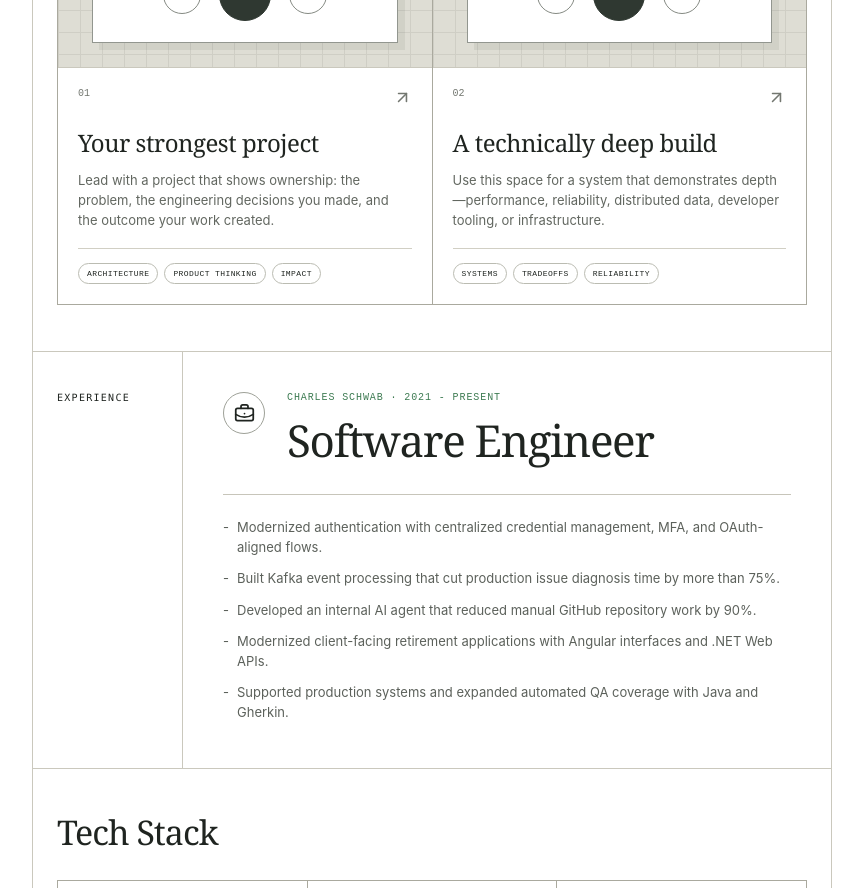
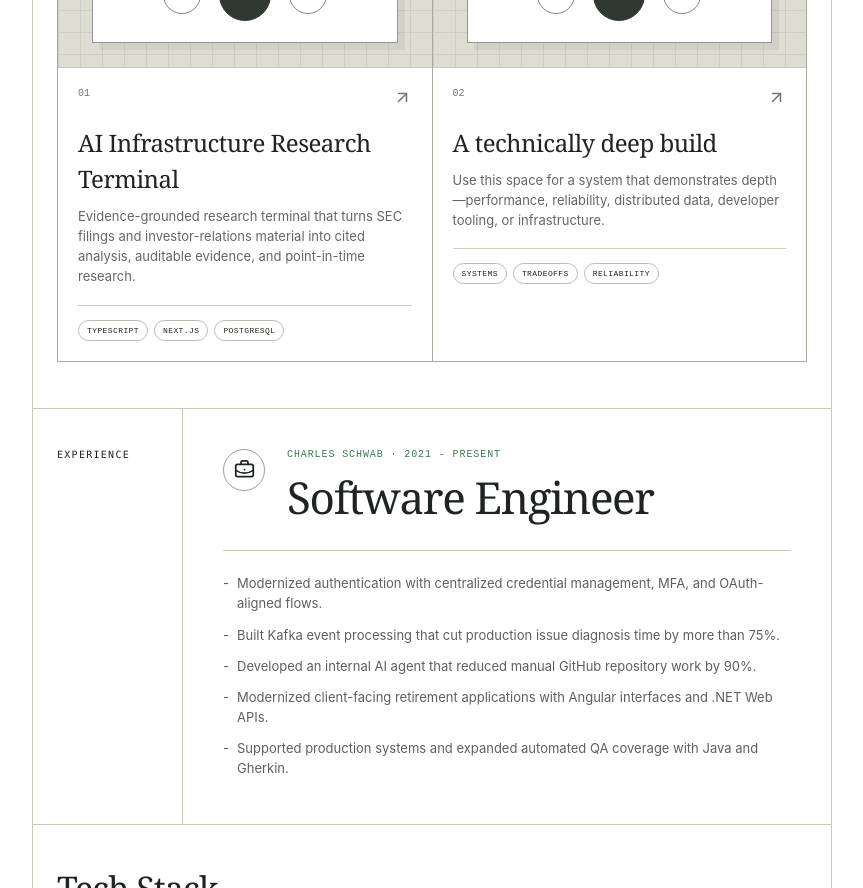
Before and after one commit to timwong101/my-portfolio, a React (Vite) app: page / in a window 1280 px wide. Shown: the part 1080-1968 px from the top of the page, without its empty margins (208-1071 px from the left). Built offline with nearby package versions, Linux system fonts and the light colour scheme.

Commit message:
Add AI infrastructure project

```diff
--- a/src/App.tsx
+++ b/src/App.tsx
@@ -10,10 +10,11 @@ import {
 const projects = [
   {
     index: '01',
-    title: 'Your strongest project',
+    title: 'AI Infrastructure Research Terminal',
     description:
-      'Lead with a project that shows ownership: the problem, the engineering decisions you made, and the outcome your work created.',
-    tags: ['Architecture', 'Product thinking', 'Impact'],
+      'Evidence-grounded research terminal that turns SEC filings and investor-relations material into cited analysis, auditable evidence, and point-in-time research.',
+    tags: ['TypeScript', 'Next.js', 'PostgreSQL'],
+    url: 'https://github.com/timwong101/ai-infra-terminal',
   },
   {
     index: '02',
@@ -133,8 +134,26 @@ function App() {
                   </div>
                 </div>
                 <div className="project-copy">
-                  <div><span>{project.index}</span><ArrowUpRight size={19} /></div>
-                  <h3>{project.title}</h3>
+                  <div>
+                    <span>{project.index}</span>
+                    {'url' in project ? (
+                      <a
+                        href={project.url}
+                        target="_blank"
+                        rel="noreferrer"
+                        aria-label={`View ${project.title} on GitHub`}
+                      >
+                        <ArrowUpRight size={19} />
+                      </a>
+                    ) : <ArrowUpRight size={19} aria-hidden="true" />}
+                  </div>
+                  <h3>
+                    {'url' in project ? (
+                      <a href={project.url} target="_blank" rel="noreferrer">
+                        {project.title}
+                      </a>
+                    ) : project.title}
+                  </h3>
                   <p>{project.description}</p>
                   <ul>{project.tags.map((tag) => <li key={tag}>{tag}</li>)}</ul>
                 </div>
--- a/src/index.css
+++ b/src/index.css
@@ -61,7 +61,10 @@ h2 { margin: 0; font-family: Georgia, serif; font-size: 34px; font-weight: 400;
 .visual-diagram i:nth-child(2) { width: 52px; height: 52px; background: #2f3831; border-color: #2f3831; }
 .project-copy { padding: 20px; }
 .project-copy > div { display: flex; justify-content: space-between; color: #737770; font: 10px ui-monospace, monospace; }
+.project-copy > div a { display: inline-flex; transition: opacity .2s ease; }
 .project-copy h3 { margin: 18px 0 9px; font-family: Georgia, serif; font-size: 24px; font-weight: 400; letter-spacing: -.02em; }
+.project-copy h3 a { transition: opacity .2s ease; }
+.project-copy > div a:hover, .project-copy h3 a:hover { opacity: .55; }
 .project-copy p { min-height: 60px; margin: 0; color: #626760; font-size: 13px; line-height: 1.55; }
 .project-copy ul { display: flex; flex-wrap: wrap; gap: 6px; list-style: none; padding: 14px 0 0; margin: 18px 0 0; border-top: 1px solid #d1cfc4; }
 .project-copy li { border: 1px solid #bbbcb2; border-radius: 99px; padding: 5px 8px; font: 8px ui-monospace, monospace; text-transform: uppercase; letter-spacing: .05em; }
```
